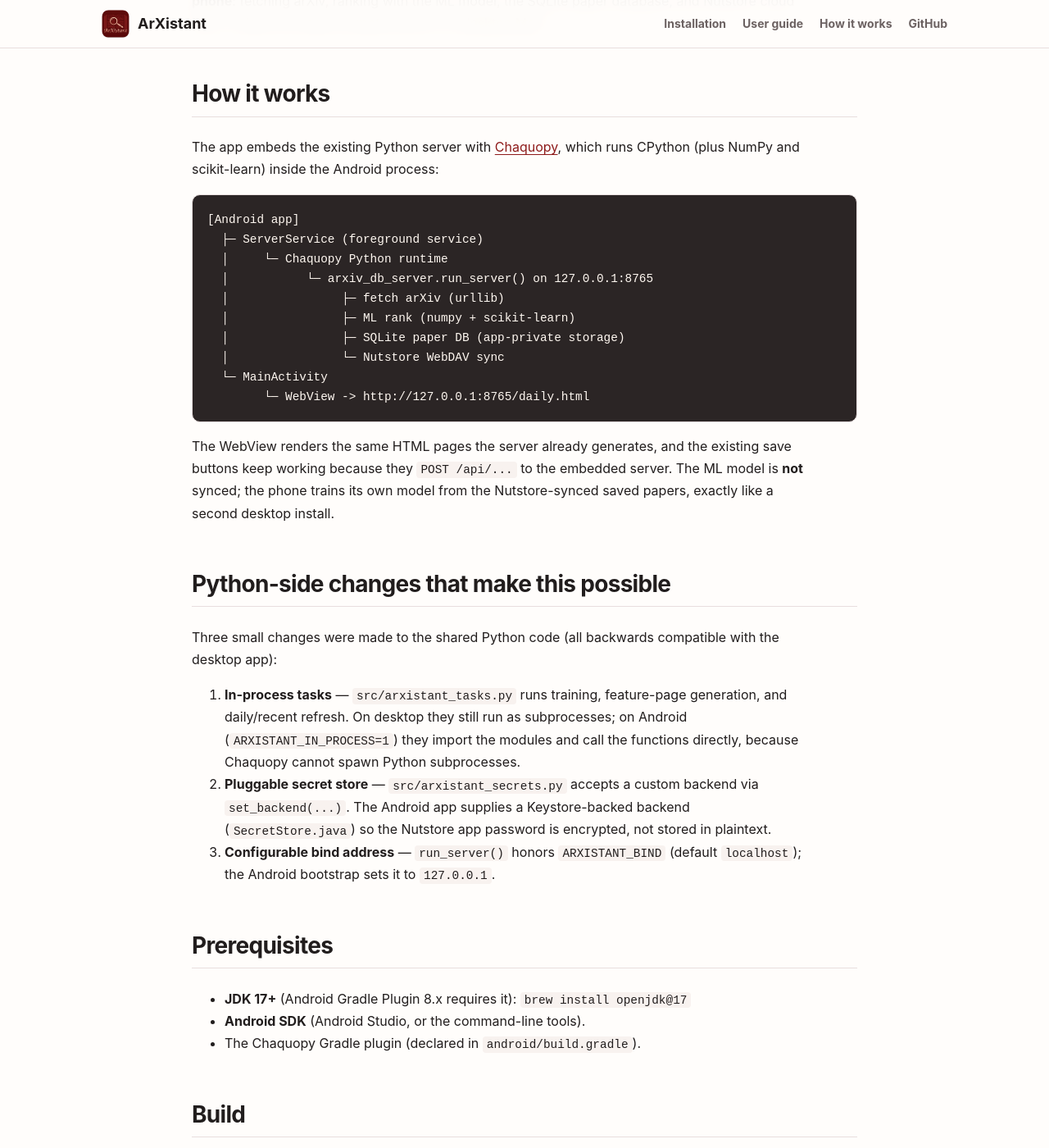
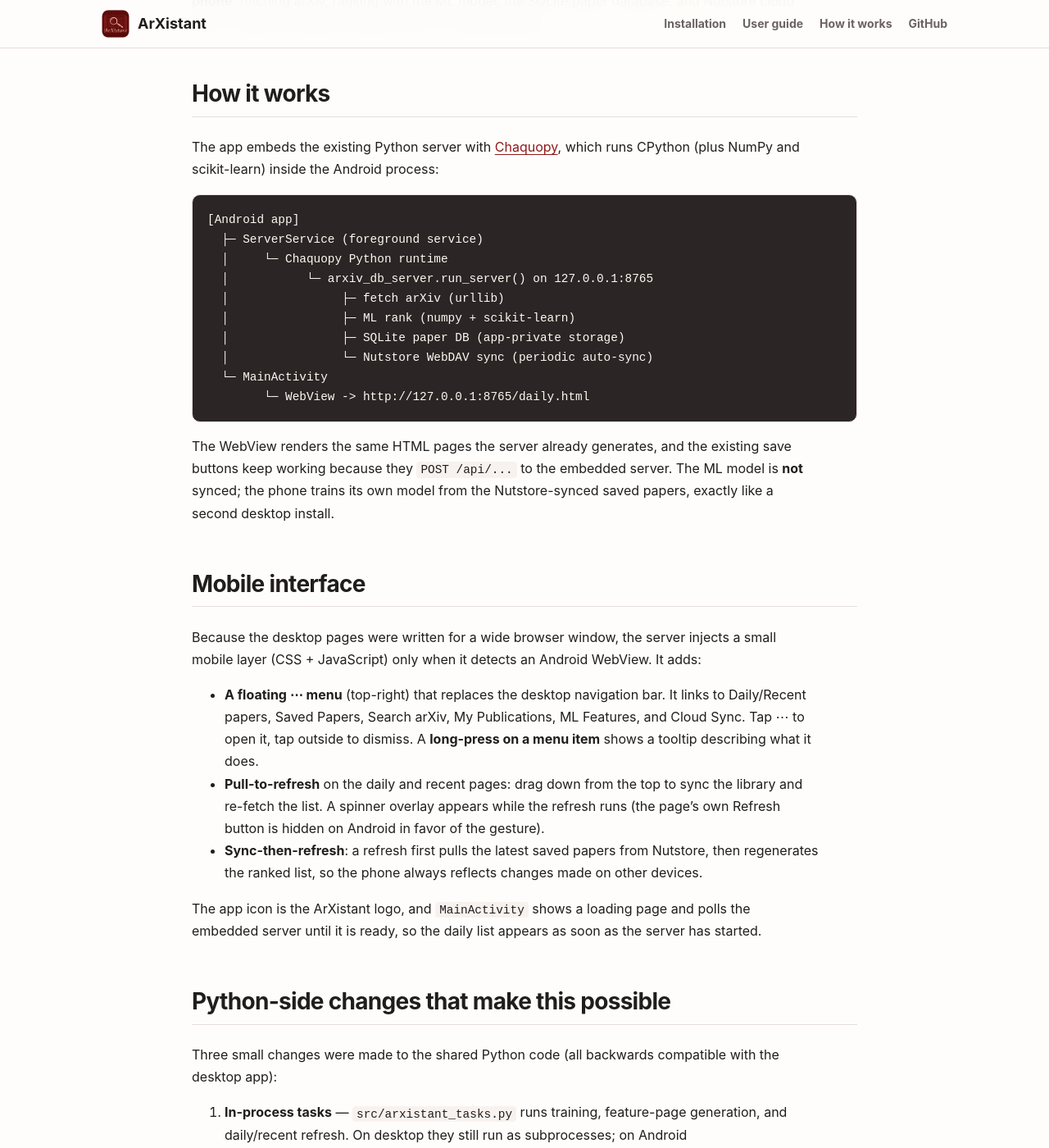
Before and after one commit to jyshangguan/ArXistant, a Jekyll site: the page built from docs/android.md, in a window 1280 px wide and 1400 px high, scrolled down 336 px. Shown: the whole window at 82% size. Built offline with Jekyll 4.4.1, drawn with Linux system fonts in a browser that asks for light colours; some of the changed text lies outside the part shown.

Commit message:
Update docs for Android mobile UI and v0.1.0 release

````diff
--- a/docs/android.md
+++ b/docs/android.md
@@ -25,7 +25,7 @@ which runs CPython (plus NumPy and scikit-learn) inside the Android process:
   │                ├─ fetch arXiv (urllib)
   │                ├─ ML rank (numpy + scikit-learn)
   │                ├─ SQLite paper DB (app-private storage)
-  │                └─ Nutstore WebDAV sync
+  │                └─ Nutstore WebDAV sync (periodic auto-sync)
   └─ MainActivity
         └─ WebView -> http://127.0.0.1:8765/daily.html
 ```
@@ -34,6 +34,28 @@ The WebView renders the same HTML pages the server already generates, and the
 existing save buttons keep working because they `POST /api/...` to the embedded
 server. The ML model is **not** synced; the phone trains its own model from the
 Nutstore-synced saved papers, exactly like a second desktop install.
+
+## Mobile interface
+
+Because the desktop pages were written for a wide browser window, the server
+injects a small mobile layer (CSS + JavaScript) only when it detects an Android
+WebView. It adds:
+
+- **A floating ⋯ menu** (top-right) that replaces the desktop navigation bar.
+  It links to Daily/Recent papers, Saved Papers, Search arXiv, My Publications,
+  ML Features, and Cloud Sync. Tap ⋯ to open it, tap outside to dismiss. A
+  **long-press on a menu item** shows a tooltip describing what it does.
+- **Pull-to-refresh** on the daily and recent pages: drag down from the top to
+  sync the library and re-fetch the list. A spinner overlay appears while the
+  refresh runs (the page's own Refresh button is hidden on Android in favor of
+  the gesture).
+- **Sync-then-refresh**: a refresh first pulls the latest saved papers from
+  Nutstore, then regenerates the ranked list, so the phone always reflects
+  changes made on other devices.
+
+The app icon is the ArXistant logo, and `MainActivity` shows a loading page and
+polls the embedded server until it is ready, so the daily list appears as soon
+as the server has started.
 
 ## Python-side changes that make this possible
 
@@ -65,21 +87,74 @@ compatible with the desktop app):
 cd android
 ./copy_python.sh        # copy ../src/*.py into app/src/main/python/
 
-# Then either:
-#   - open the android/ directory in Android Studio and build the app module, or
-#   - run: gradle :app:assembleDebug
+# Debug APK:
+./gradlew :app:assembleDebug
+#   -> app/build/outputs/apk/debug/app-debug.apk
+
+# Release APK (signed; see "Release build" below):
+./gradlew :app:assembleRelease
+#   -> app/build/outputs/apk/release/app-release.apk
 ```
 
 The first build downloads Chaquopy, NumPy, and scikit-learn wheels for the
 target ABIs, so it is slow and produces a large APK (scikit-learn is the bulk
 of it).
 
+## Release build
+
+The release APK is signed with a local keystore so it can be installed and
+updated over the debug build. The signing material is **not** committed:
+
+- `android/keystore/release.keystore` — the private signing key.
+- `android/keystore.properties` — the store path, passwords, and key alias.
+
+Both are listed in `android/.gitignore`. To create them from scratch:
+
+```bash
+cd android
+mkdir -p keystore
+keytool -genkeypair -v \
+  -keystore keystore/release.keystore \
+  -alias arxistant \
+  -keyalg RSA -keysize 2048 -validity 10000 \
+  -storepass <store-password> -keypass <key-password> \
+  -dname "CN=ArXistant, OU=Personal, O=ArXistant, C=CN"
+```
+
+then write `keystore.properties`:
+
+```properties
+storeFile=keystore/release.keystore
+storePassword=<store-password>
+keyAlias=arxistant
+keyPassword=<key-password>
+```
+
+`app/build.gradle` reads `keystore.properties` when present and applies it to
+the `release` build type. Keep a backup of both files; without the same key you
+cannot push an update over an existing install. The current Android release is
+**v0.1.0** (`versionName "0.1.0"`, `versionCode 1` in `app/build.gradle`).
+
 ## Install and run
 
-- **Phone:** install the debug APK (`app/build/outputs/apk/debug/app-debug.apk`)
-  and launch it. The daily page appears in the WebView after the server starts.
+- **Phone:** install the release APK
+  (`app/build/outputs/apk/release/app-release.apk`) or the debug APK
+  (`app/build/outputs/apk/debug/app-debug.apk`) and launch it. The daily page
+  appears in the WebView after the server starts.
 - **Emulator:** use an arm64 system image on Apple Silicon. The
   `x86_64` ABI filter is included so x86_64 emulators also work.
+
+## Nutstore sync on the phone
+
+Cloud sync is configured exactly as on desktop: open the ⋯ menu and choose
+**Cloud Sync** (or **☁️ Cloud Sync**), select **Nutstore WebDAV (坚果云)**, enter
+your email and the 第三方应用密码, and click **Connect**. The app password is
+stored encrypted via the Keystore backend.
+
+Once connected, the phone syncs **automatically every 30 minutes** (the default
+`interval_minutes`), and also syncs before every manual refresh. Syncing uses
+the same last-write-wins versioned snapshot as desktop, so the phone and your
+Mac stay in step.
 
 ## Current limitations (to be aware of)
 
````
Also changed, not shown: other parts of docs/android.md (+1 -8 lines), docs/how-it-works.md (+4 -1 lines), README.md.
